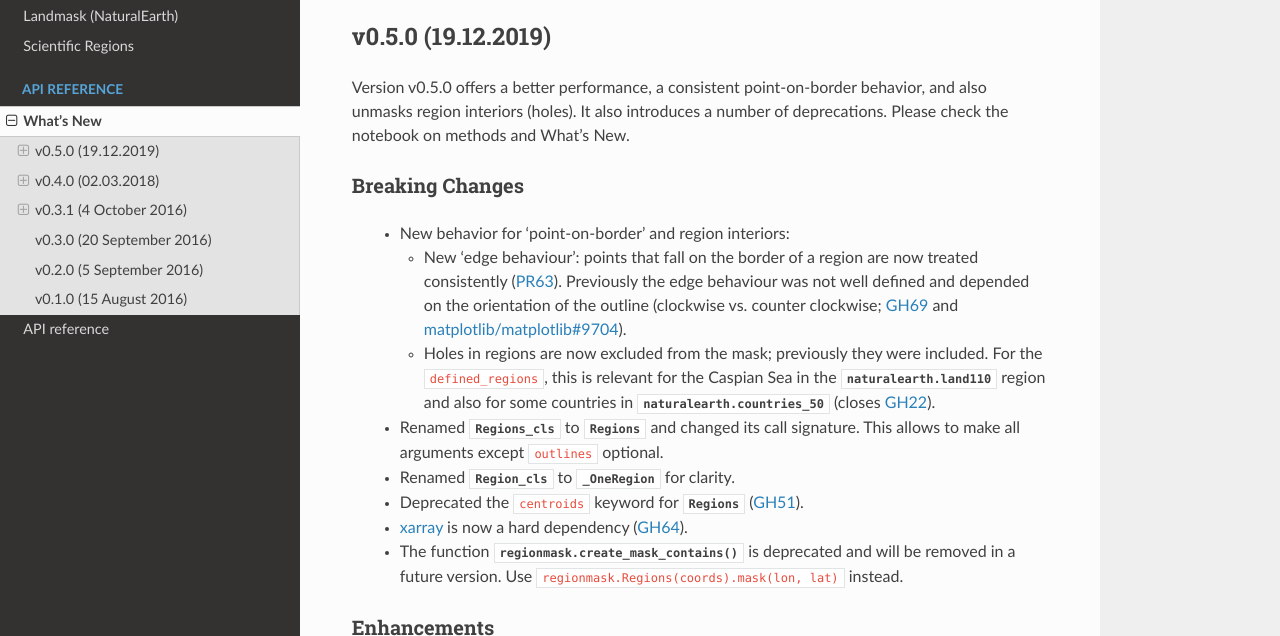
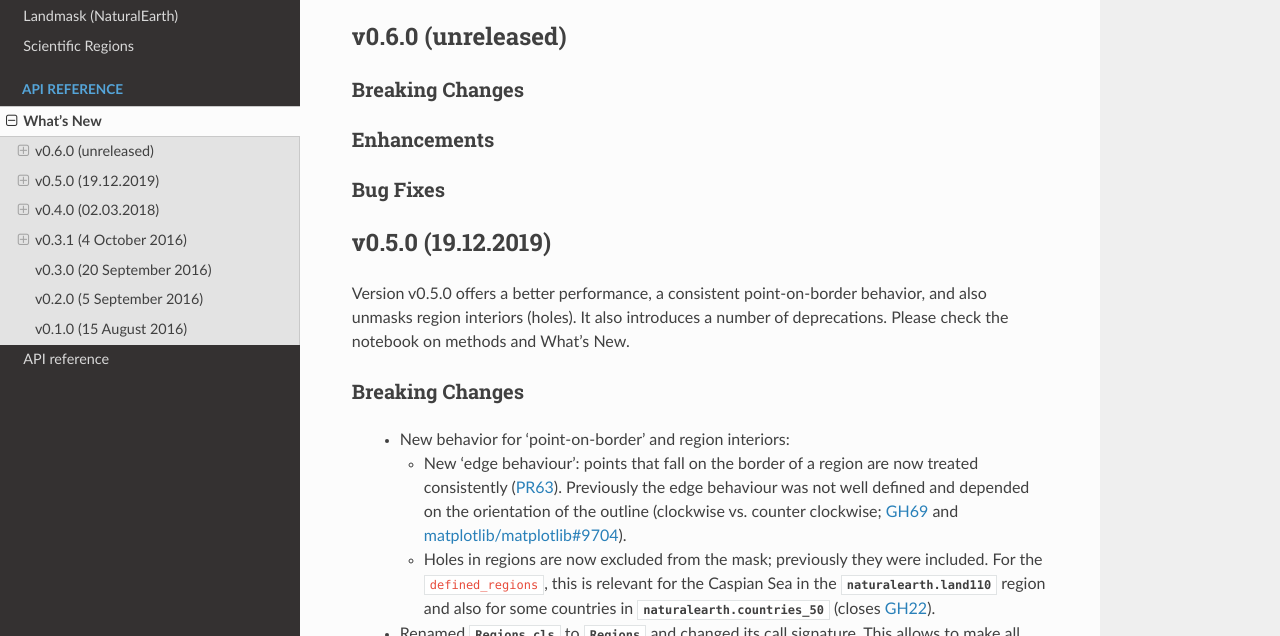
Before and after one commit to regionmask/regionmask, a Sphinx documentation site: the page built from docs/whats_new.rst, in a window 1280 px wide and 900 px high, cut to the strip 264-900 px from the top of the window. Built offline with Sphinx 7.4.7 and the Read the Docs theme 2.0.0, drawn with Linux system fonts in a browser that asks for light colours; pages that are not in the unit, such as notebooks, are missing from menus.

Commit message:
prepare whats new for v0.6.0

```diff
--- a/docs/whats_new.rst
+++ b/docs/whats_new.rst
@@ -8,7 +8,20 @@ What's New
 
     import regionmask
 
-.. _whats-new.0.5.0:
+.. _whats-new.0.6.0:
+
+
+v0.6.0 (unreleased)
+-------------------
+
+Breaking Changes
+~~~~~~~~~~~~~~~~
+
+Enhancements
+~~~~~~~~~~~~
+
+Bug Fixes
+~~~~~~~~~
 
 v0.5.0 (19.12.2019)
 -------------------
```
